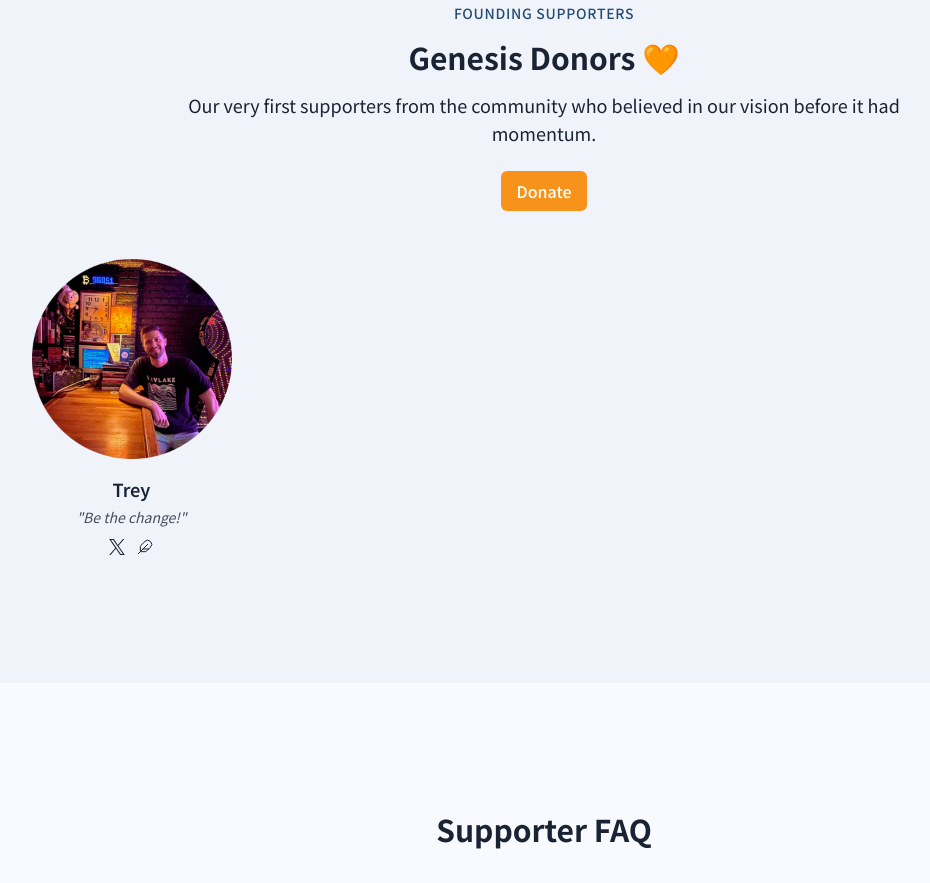
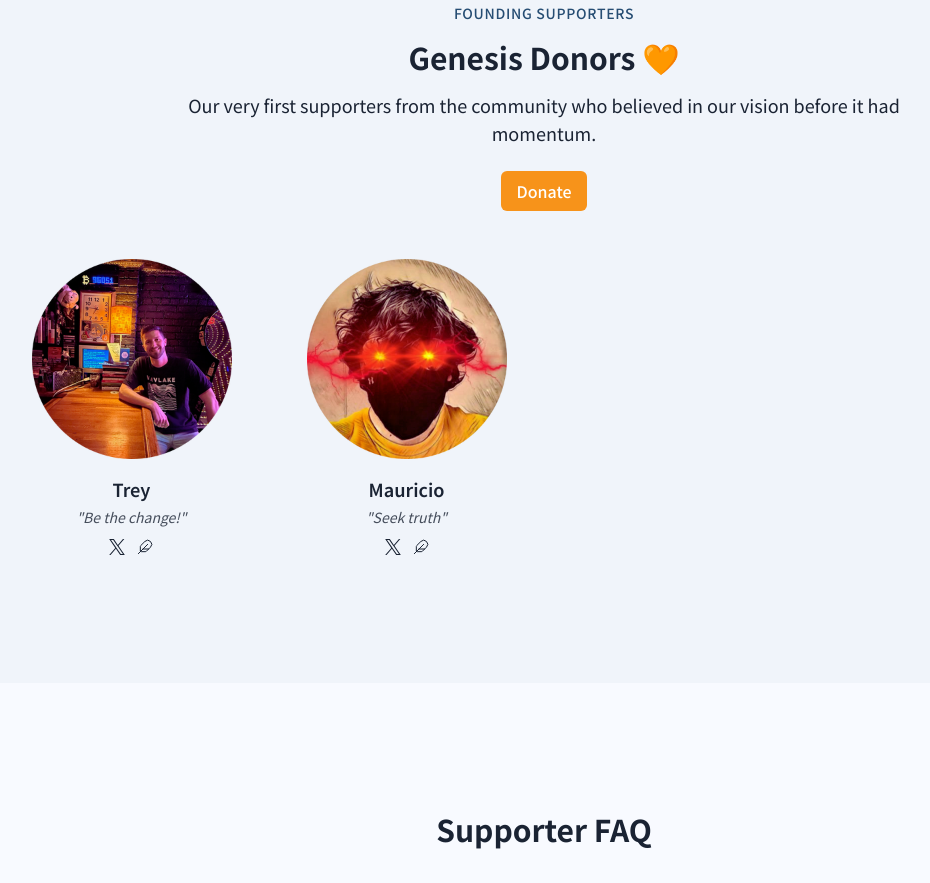
Before and after one commit to treystr/bdi-web, an Astro site: page /thanks in a window 1280 px wide. Shown: the part 677-1560 px from the top of the page, without its empty margins (96-1026 px from the left). Built offline with nearby package versions, Linux system fonts and the light colour scheme; Astro itself is replaced by a stand-in of ours; a web font is replaced by a local one.

Commit message:
new donor

```diff
--- a/src/components/ui/DonorCard.astro
+++ b/src/components/ui/DonorCard.astro
@@ -44,7 +44,7 @@ const getPrimaryLink = () => {
         return `https://x.com/${donor.links.twitter}`;
     }
     if (donor.links.nostr) {
-        return `https://njump.me/${donor.links.nostr}`;
+        return `https://primal.net/p/${donor.links.nostr}`;
     }
     if (donor.links.github) {
         return `https://github.com/${donor.links.github}`;
@@ -126,7 +126,7 @@ const primaryLink = getPrimaryLink();
                 )}
                 {donor.links.nostr && (
                     <a
-                        href={`https://njump.me/${donor.links.nostr}`}
+                        href={`https://primal.net/p/${donor.links.nostr}`}
                         target="_blank"
                         rel="noopener noreferrer"
                         class="text-body-base hover:text-primary transition-colors"
--- a/src/data/genesis-donors.json
+++ b/src/data/genesis-donors.json
@@ -9,7 +9,18 @@
           "twitter": "trey21m",
           "nostr": "npub15a3ttwms2psgn6909vglyll6art4rytr3mrt65hsc32zsrpe82rq25uhm5"
         },
-        "blockHeight": 921197
+        "blockHeight": 902556
+      },
+      {
+        "id": "gd_0002",
+        "displayName": "Mauricio",
+        "message": "Seek truth",
+        "image": "mauricio.png",
+        "links": {
+          "twitter": "PetoVeritas",
+          "nostr": "npub10htqtrkhcztsel8e3zka259npr4s2gx8mfaj676hvmu9vt0c7hyqu0smgf"
+        },
+        "blockHeight": 917054
       }
 
 ]
```
Also changed, not shown: src/assets/images/donors/mauricio.png (added).
